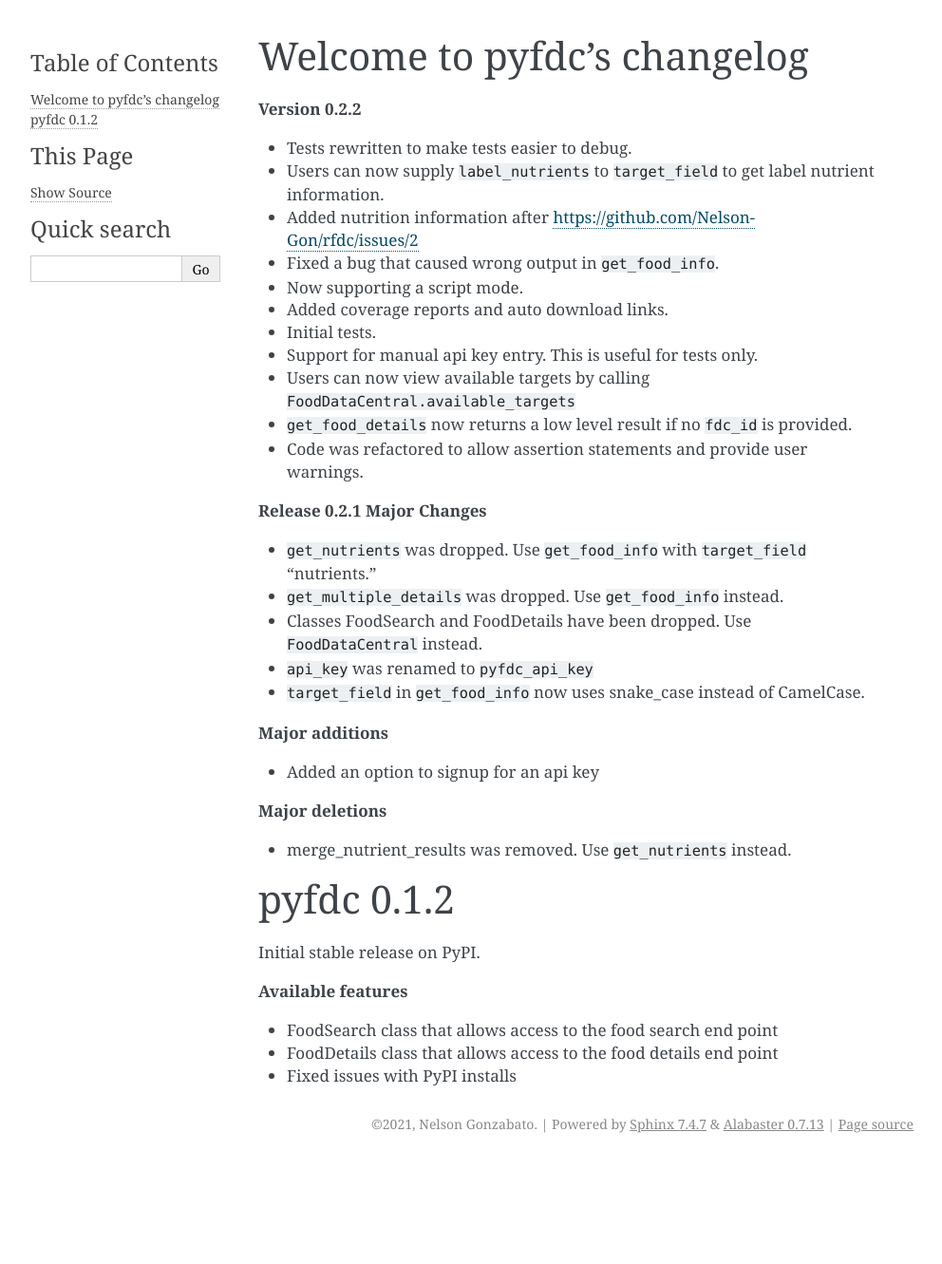
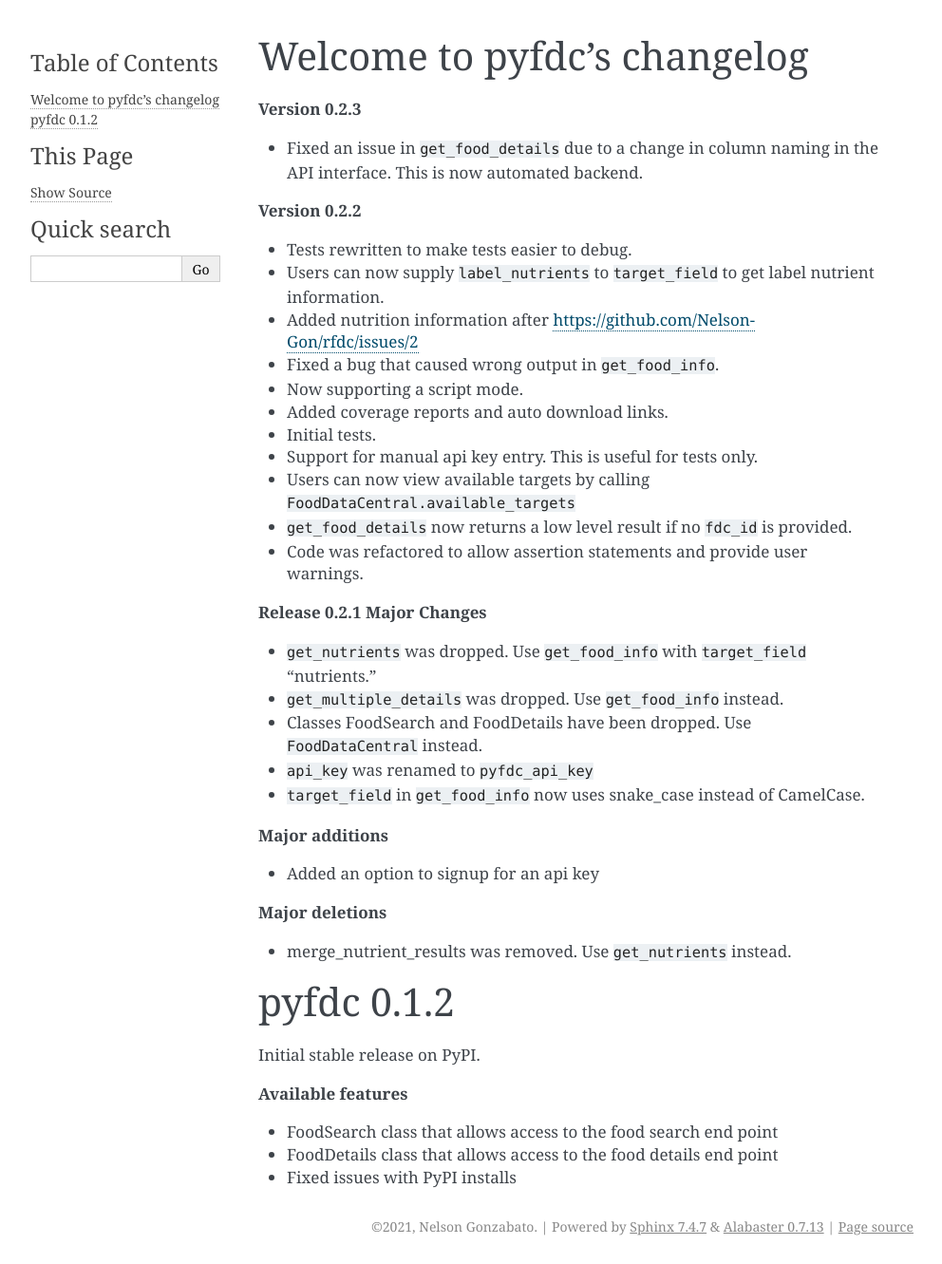
Before and after one commit to Nelson-Gon/pyfdc, a Sphinx documentation site: the page built from docs/source/changelog.rst, in a window 1280 px wide. Shown: the whole page at 95% size, without its empty margins (148-1140 px from the left). Built offline with Sphinx 7.4.7, drawn with Linux system fonts in a browser that asks for light colours; before the commit the page ends 1223 px from its top, so only the background shows below that.

Commit message:
Automate column selection as a fix for tests

```diff
--- a/docs/source/changelog.rst
+++ b/docs/source/changelog.rst
@@ -1,6 +1,11 @@
 
 Welcome to pyfdc's changelog
 ============================
+
+**Version 0.2.3**
+
+
+* Fixed an issue in ``get_food_details`` due to a change in column naming in the API interface. This is now automated backend.
 
 **Version 0.2.2**
 
--- a/pyfdc/version.py
+++ b/pyfdc/version.py
@@ -1 +1 @@
-__version__ = "0.2.2"
+__version__ = "0.2.3"
```
Also changed, not shown: changelog.md (+3 -0 lines), 1 other file.
